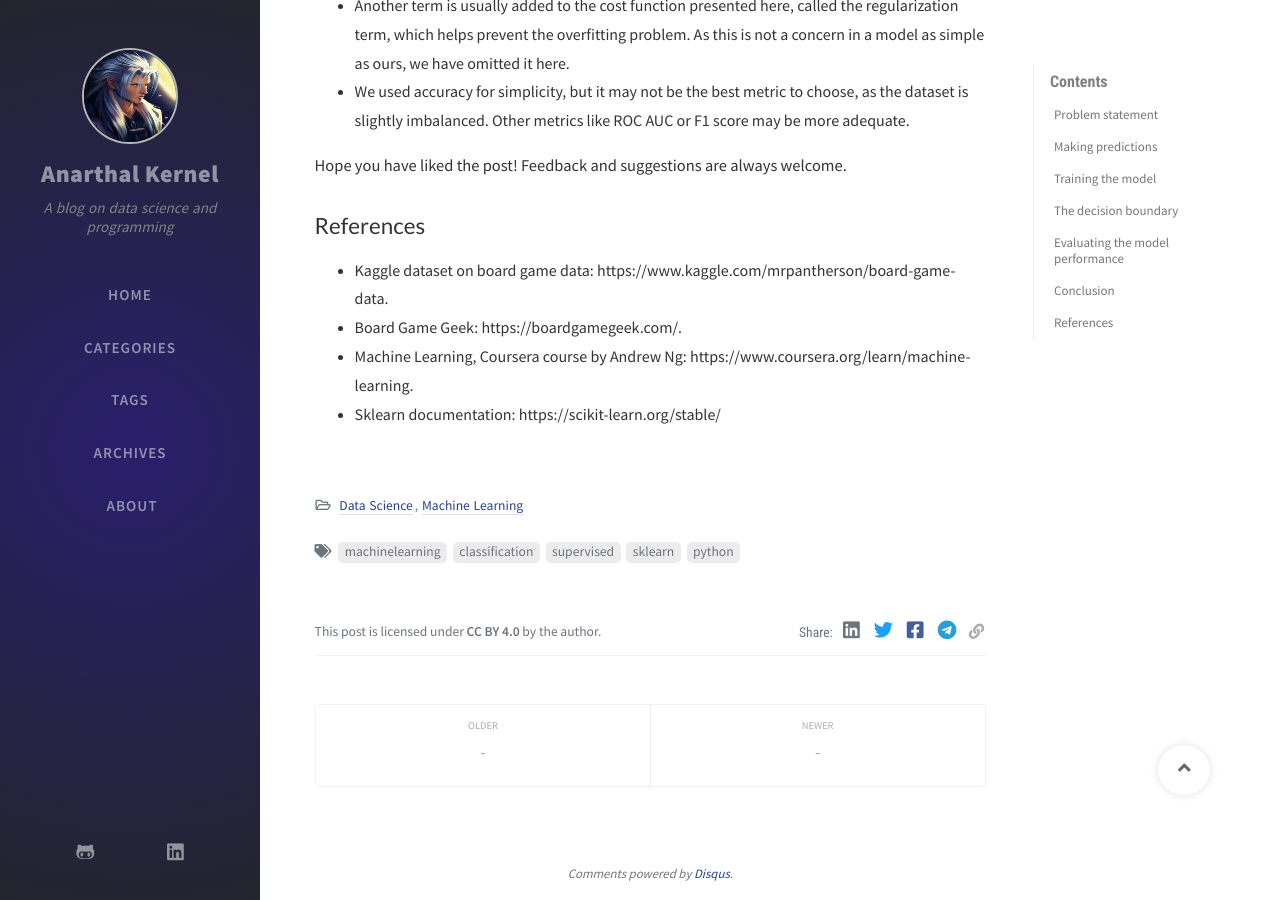
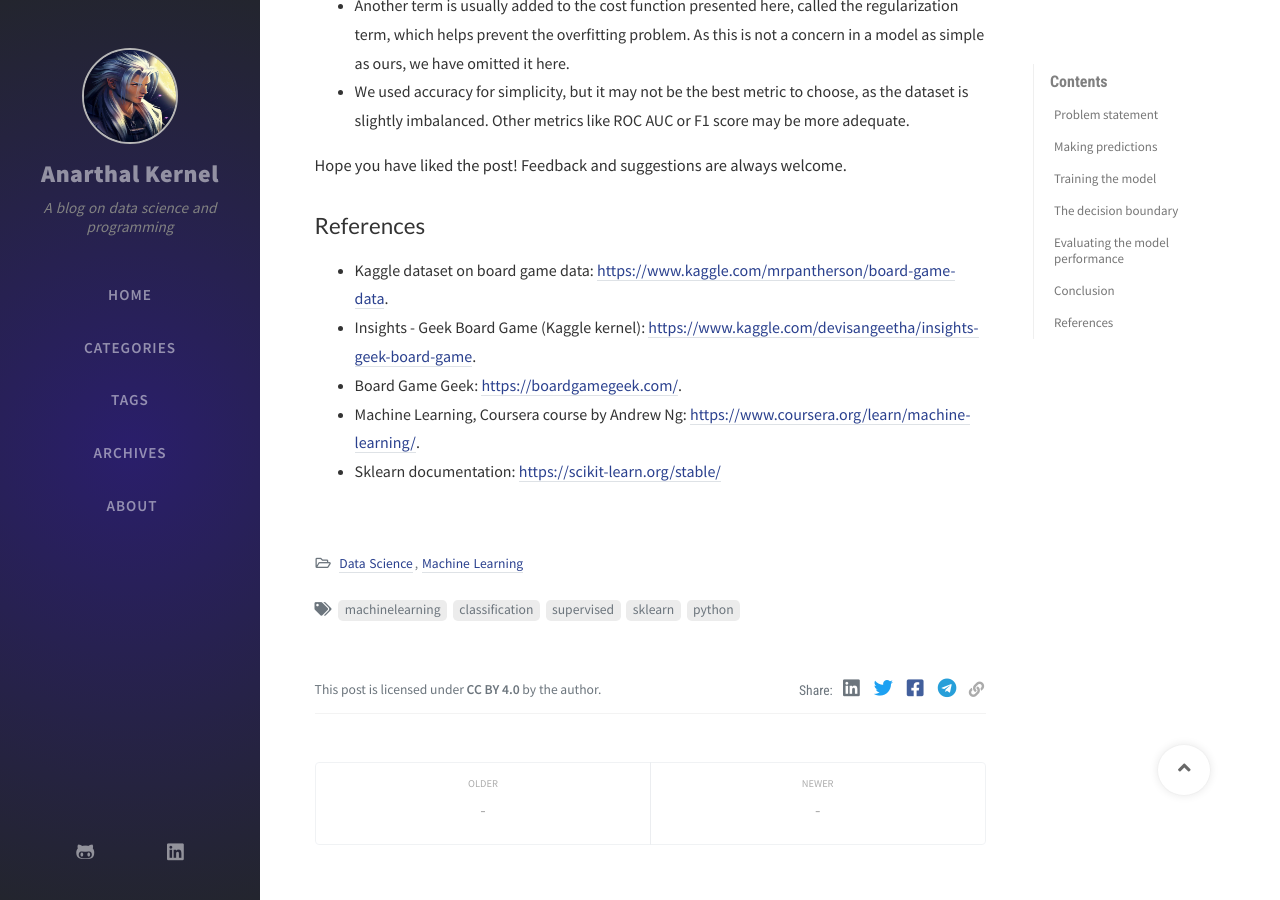
Before and after one commit to anarthal/blog, a Jekyll site: the page built from _posts/2020-07-08-logistic-regression.md, in a window 1280 px wide and 900 px high, scrolled down 5553 px. Built offline with Jekyll 4.4.1, drawn with Linux system fonts in a browser that asks for light colours; nearby versions of some CDN libraries; comment, search, counter and statistics services are not loaded.

Commit message:
Fixed references

```diff
--- a/_posts/2020-07-08-logistic-regression.md
+++ b/_posts/2020-07-08-logistic-regression.md
@@ -159,7 +159,8 @@ Hope you have liked the post! Feedback and suggestions are always welcome.
 
 ## References
 
-* Kaggle dataset on board game data: https://www.kaggle.com/mrpantherson/board-game-data.
-* Board Game Geek: https://boardgamegeek.com/.
-* Machine Learning, Coursera course by Andrew Ng: https://www.coursera.org/learn/machine-learning.
-* Sklearn documentation: https://scikit-learn.org/stable/
+* Kaggle dataset on board game data: <https://www.kaggle.com/mrpantherson/board-game-data>.
+* Insights - Geek Board Game (Kaggle kernel): <https://www.kaggle.com/devisangeetha/insights-geek-board-game>.
+* Board Game Geek: <https://boardgamegeek.com/>.
+* Machine Learning, Coursera course by Andrew Ng: <https://www.coursera.org/learn/machine-learning/>.
+* Sklearn documentation: <https://scikit-learn.org/stable/>
```
